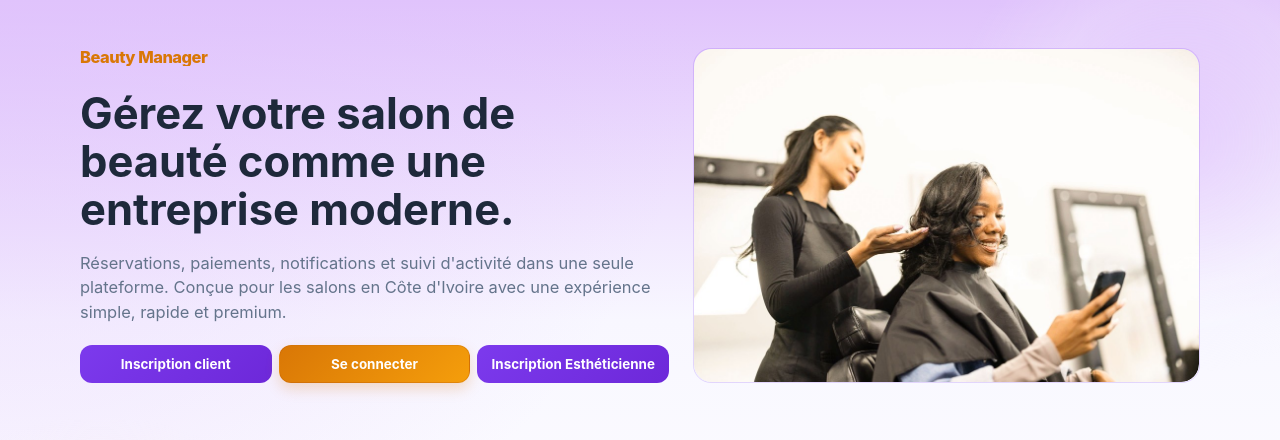
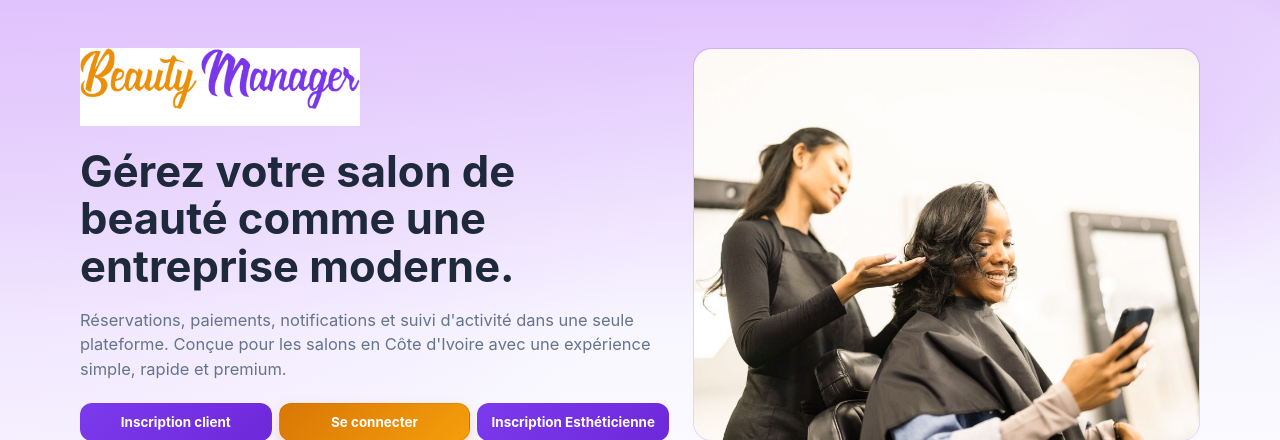
Before and after one commit to irraisaac16-code/Beauty-manager, a Django app: page / in a window 1280 px wide. Shown: the top 440 px of the page. Run offline with Django 5.2, Linux system fonts and the light colour scheme.

Commit message:
ui(home): remplacer le titre par le logo image
Co-authored-by: Cursor <cursoragent@cursor.com>

```diff
--- a/manager/templates/manager/home.html
+++ b/manager/templates/manager/home.html
@@ -70,21 +70,14 @@
         }
         .wrap { width: min(1120px, 92%); margin: 0 auto; }
         .hero-brand {
-            margin: 0 0 1.5rem;
-            font-weight: 800;
-            letter-spacing: -0.03em;
-            font-size: clamp(2rem, 4.2vw, 2.75rem);
-            line-height: 1.12;
-            color: #6d28d9;
+            margin: 0 0 1.35rem;
         }
-        @supports ((-webkit-background-clip: text) or (background-clip: text)) {
-            .hero-brand {
-                color: transparent;
-                background: linear-gradient(90deg, var(--esth-accent) 0 44%, #6d28d9 44%);
-                -webkit-background-clip: text;
-                background-clip: text;
-                -webkit-text-fill-color: transparent;
-            }
+        .hero-brand-image {
+            display: block;
+            height: clamp(46px, 7vw, 78px);
+            width: auto;
+            max-width: min(520px, 100%);
+            object-fit: contain;
         }
         .btn {
             display: inline-block; text-decoration: none; border-radius: 12px;
@@ -258,7 +251,9 @@
     <main class="wrap">
         <section class="hero">
             <div>
-                <p class="hero-brand">Beauty Manager</p>
+                <div class="hero-brand" aria-label="Beauty Manager">
+                    <img src="{% static 'manager/brand-wordmark.png' %}?v=1" alt="Beauty Manager" class="hero-brand-image">
+                </div>
                 <h1>Gérez votre salon de beauté comme une entreprise moderne.</h1>
                 <p>
                     Réservations, paiements, notifications et suivi d'activité dans une seule plateforme.
```
Also changed, not shown: manager/static/manager/brand-wordmark.png (added).
